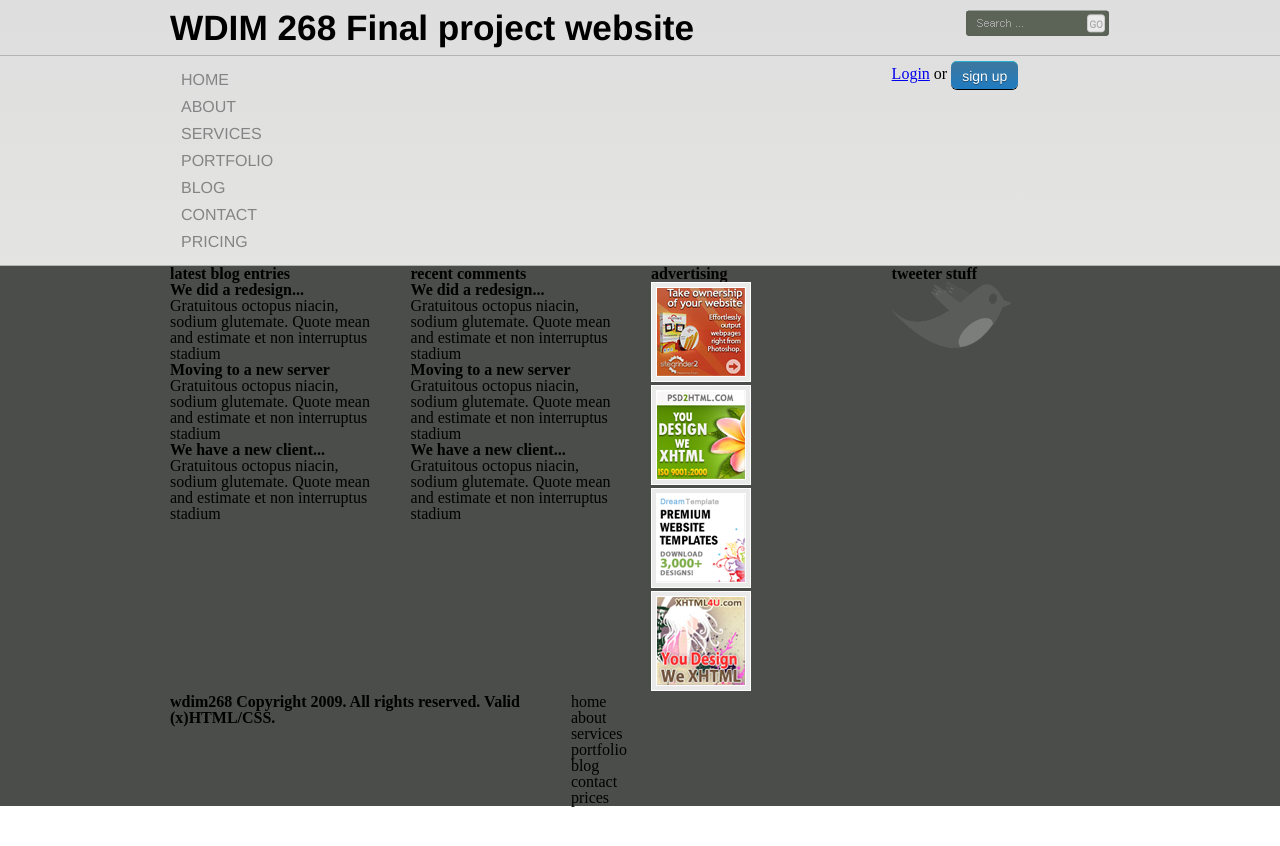
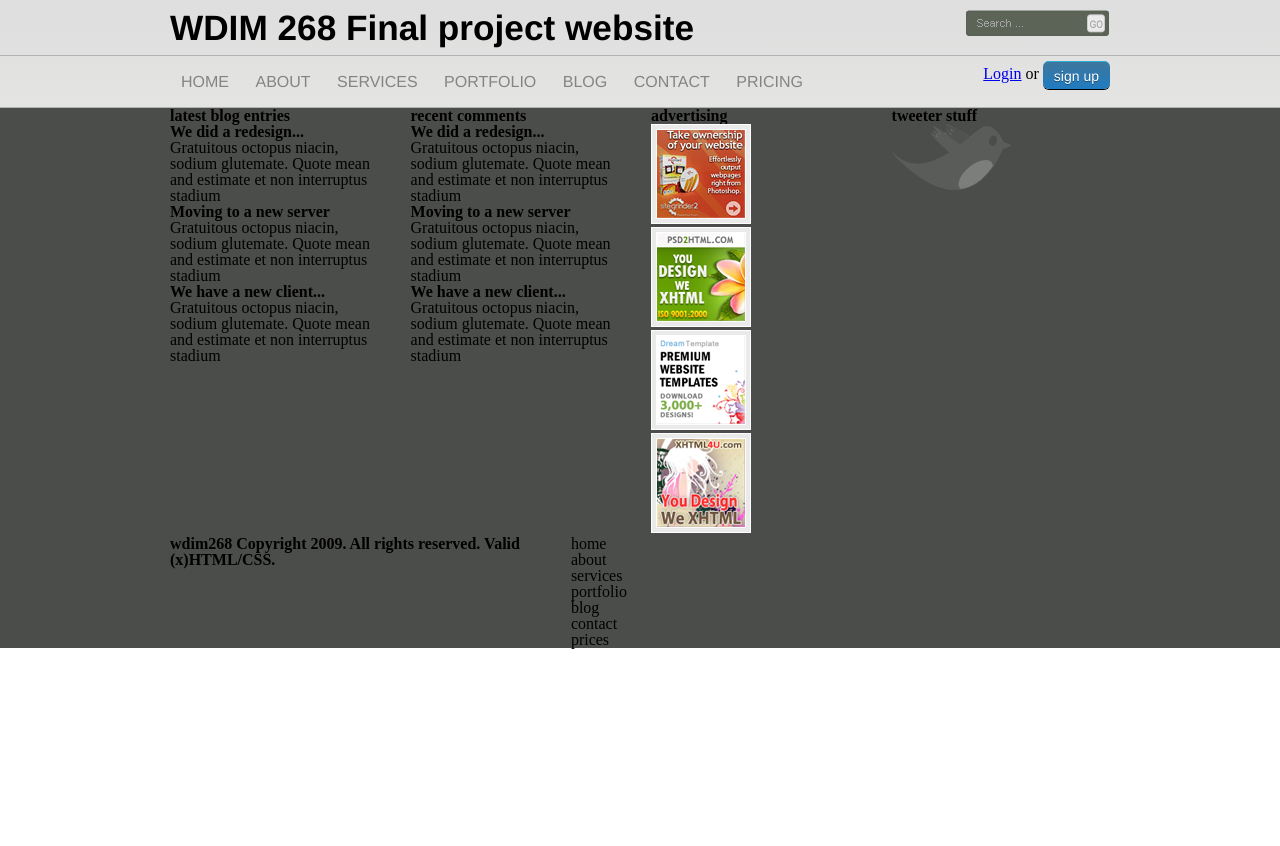
Before and after one commit to zachmorgan/aipdx-wdim268-2014-final, a Jekyll site: the page built from pricing.html, in a window 1280 px wide. Shown: the top 846 px of the page. Built offline with Jekyll 4.4.1, drawn with Linux system fonts in a browser that asks for light colours.

Commit message:
Heading padding ajustments

```diff
--- a/_includes/header.html
+++ b/_includes/header.html
@@ -29,8 +29,8 @@
           </ul>
         </nav>
       </div>
-      <div class="login column-3">
-        <p><a href="/">Login</a> or <span class="sign-up">sign up</span></p>
+      <div class="column-3">
+        <p class="login"><a href="/">Login</a> or <span class="sign-up">sign up</span></p>
       </div>
     </div>
   </div>
--- a/_sass/_base.scss
+++ b/_sass/_base.scss
@@ -75,23 +75,23 @@ header {
 }
 
 .main-nav {
+  padding: 7px 0;
   font-family: Helvetica, Arial, sans-serif;
   font-size: 1em;
   text-transform: uppercase;
   color: #848484;
 
-  .nav-list {
+  .nav-item {
+    display: inline-block;
+    list-style: none;
 
-    .nav-item a{
-      display: inline-block;
+    a {
       padding: 5.5px 11px;
       vertical-align: middle;
-      list-style: none;
       text-decoration: none;
       color: #848484;
 
       &:hover {
-        border-top: 1px solid #28b0d2;
         background: #1f7bc1;
         background: -webkit-gradient(linear, left top, left bottom, from(#3e779d), to(#1f7bc1));
         background: -webkit-linear-gradient(top, #3e779d, #1f7bc1);
--- a/index.html
+++ b/index.html
@@ -22,7 +22,7 @@ layout: default
                 </div>
 
                 <div class="column-6">
-                    <img src="front_header.png" alt="portfolio websites" />
+                    <img src="img/front_header.png" alt="portfolio websites" />
                 </div>
             </article>
         </section>
```
Also changed, not shown: 10 other files.
